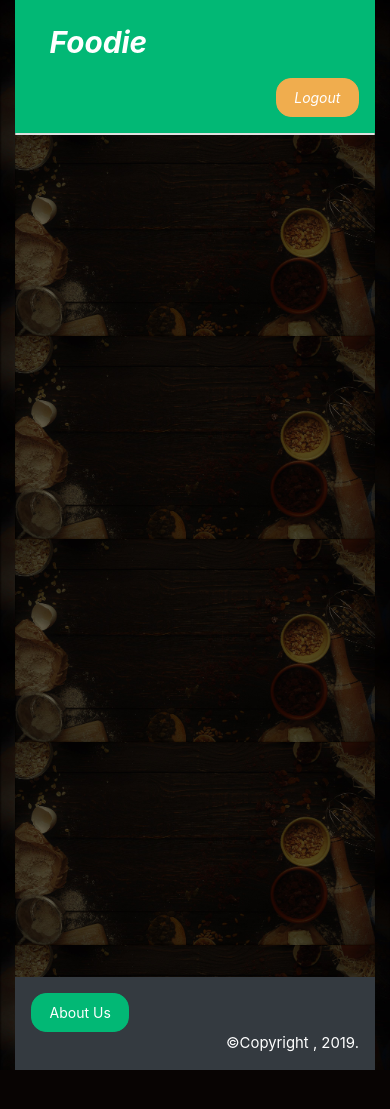
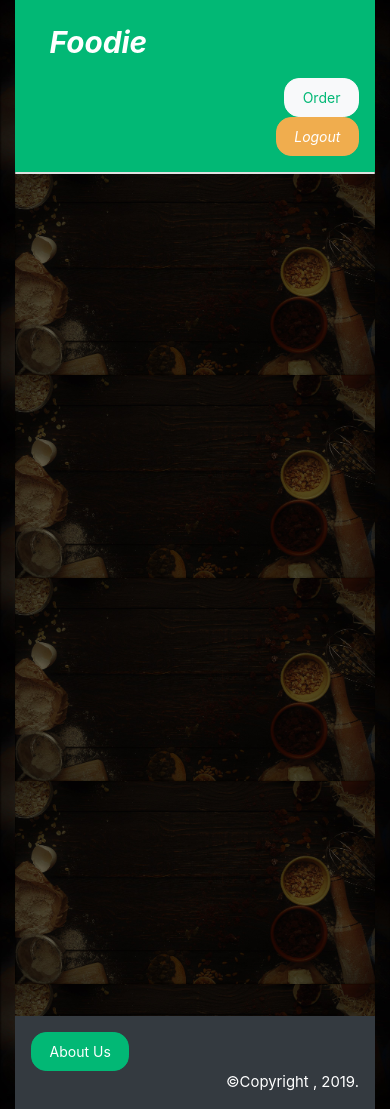
Before and after one commit to svkausthubh/Foodie1, a PHP site: page /menu.php in a window 390 px wide. Before the commit the page ends 1070 px from the top, so only its background shows below. Run offline with PHP 8.4, Linux system fonts and the light colour scheme; data comes from the database, SQL or seed files in the repository; data that the repository does not hold is empty.

Commit message:
order and rating

```diff
--- a/app.js
+++ b/app.js
@@ -1,9 +1,9 @@
-let rate=document.getElementById("rate");
-let ratebtn=document.getElementById("rate-btn");
+// let rate=document.getElementById("rate");
+// let ratebtn=document.getElementById("rate-btn");
 
-ratebtn.addEventListener("click",changeRate);
+// ratebtn.addEventListener("click",changeRate);
 
-function changeRate(){
-    let x = prompt('Rate the item');
-    rate.innerText=x;
-}
+// function changeRate(){
+//     let x = prompt('Rate the item');
+//     rate.innerText=x;
+// }
--- a/menu.php
+++ b/menu.php
@@ -30,14 +30,40 @@ $t;
     <meta http-equiv="X-UA-Compatible" content="ie=edge">
     <title>Foodie | Home</title>
     <link rel="stylesheet" href="./bootstraplitera.min.css">
-  <link rel="stylesheet" href="./stylehp.css">
+    <link rel="stylesheet" href="./stylehp.css">
+    <script src="https://ajax.googleapis.com/ajax/libs/jquery/3.4.1/jquery.min.js"></script>
+  <script src="https://cdnjs.cloudflare.com/ajax/libs/popper.js/1.14.7/umd/popper.min.js"></script>
+  <script src="https://maxcdn.bootstrapcdn.com/bootstrap/4.3.1/js/bootstrap.min.js"></script>
 </head>
 <body>
         <div class="container">
         <header class="bg-success  p-3">
                 <div class="row ">
-                  <div class="col-md-6 text-left "><a href="./homepage.php" class="btn btn-default text-white"><h3><i>Foodie</i></h3></a></div>
-                  <div class="col-md-6 text-right"> <a class="btn btn-warning " href="logout.php">Logout</a></div>
+                  <div class="col-md-8 text-left "><a href="./homepage.php" class="btn btn-default text-white"><h3><i>Foodie</i></h3></a></div>
+                  <div class="col-md-2 text-right">
+                  <button type="button" class="btn btn-light text-success" data-toggle="modal" data-target="#order-modal">
+                                Order
+                              </button>
+                              <div class="modal" id="order-modal">
+                                <div class="modal-dialog">
+                                  <div class="modal-content">
+                                    <div class="modal-header">
+                                      <h4 class="modal-title">Order</h4>
+                                      <button type="button" class="close" data-dismiss="modal">&times;</button>
+                                    </div>
+                                    <div class="modal-body">
+                                      <div class="container-fluid row">
+                                      <div class="col-md-2"><input type="checkbox"></div>
+                                      <div class="col-md-8 text-left strong">foodname</div>
+                                      <div class="col-md-2">Price</div>
+                                      </div>
+                                      <br><input type="submit" value="Order" class="btn btn-success">
+                                      </div>
+                                  </div>
+                                </div>
+                              </div>
+                    </div>
+                  <div class="col-md-2 text-right"> <a class="btn btn-warning " href="logout.php">Logout</a></div>
                 </div>
           </header>
 
@@ -59,7 +85,23 @@ $t;
                           </div>
 
                           <div class="col-md-2">
-                            <button class="btn btn-success " id="rate-btn">RATE</button>
+                              <button type="button" class="btn btn-success" data-toggle="modal" data-target="#rate-modal">
+                                Rate
+                              </button>
+                              <div class="modal" id="rate-modal">
+                                <div class="modal-dialog">
+                                  <div class="modal-content">
+                                    <div class="modal-header">
+                                      <h4 class="modal-title">Rate <?php echo $row["fname"]; ?></h4>
+                                      <button type="button" class="close" data-dismiss="modal">&times;</button>
+                                    </div>
+                                    <div class="modal-body">
+                                      <input type="number" min=1 max=5 step=0.1 placeholder="Enter Rating" class="form-control">
+                                      <br><input type="submit" value="Submit" class="btn btn-success">
+                                    </div>
+                                  </div>
+                                </div>
+                              </div>
                           </div>
                         </div>
                         <?php } ?>
@@ -75,6 +117,6 @@ $t;
                     </div>
                   </footer>
               </div>
-              <script src="./app.js"></script>
+
 </body>
 </html>
```
